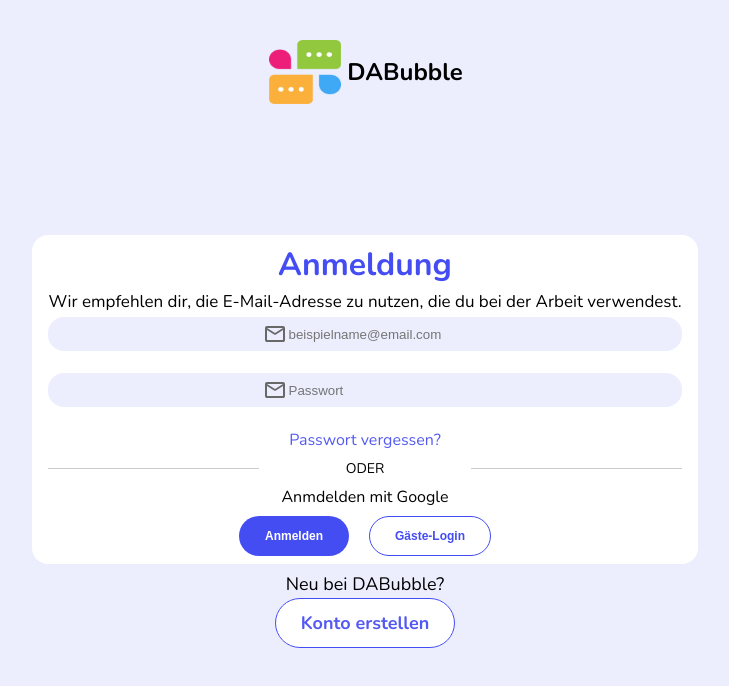
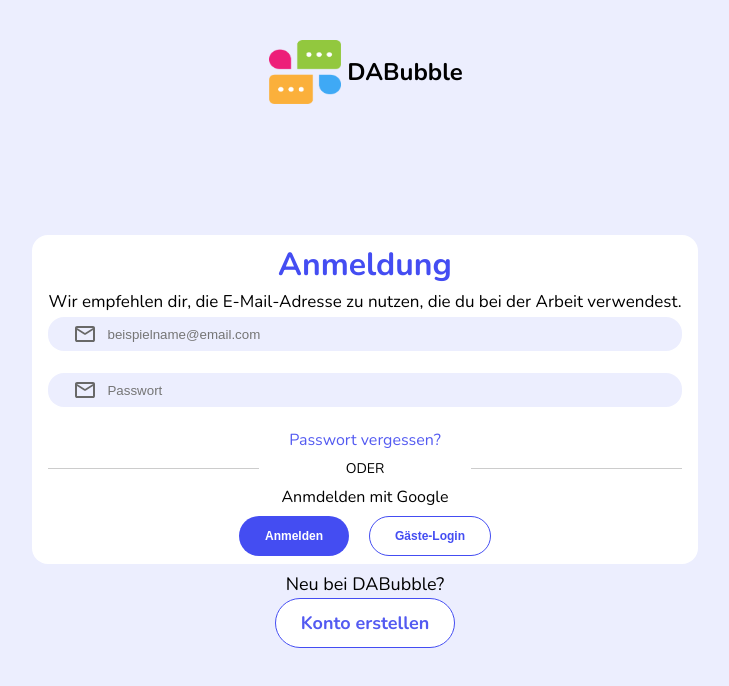
Before and after one commit to OezkanSarikaya/da-bubble, an Angular app: page / in a window 1280 px wide. Shown: the top 686 px of the page, without its empty margins (275-1004 px from the left). Built offline with nearby package versions, Linux system fonts and the light colour scheme.

Commit message:
login/input container justify

```diff
--- a/src/app/login/login.component.html
+++ b/src/app/login/login.component.html
@@ -6,7 +6,7 @@
       <h3>Wir empfehlen dir, die E-Mail-Adresse zu nutzen, die du bei der Arbeit verwendest.</h3>
       <form class="form">
         <div class="control">
-          <div class="container-input">
+          <div class="container-input-login">
             <svg width="30" height="30" viewBox="0 0 30 30" fill="none" xmlns="http://www.w3.org/2000/svg">
               <mask id="mask0_79092_726" style="mask-type:alpha" maskUnits="userSpaceOnUse" x="0" y="0" width="30" height="30">
               <rect width="30" height="30" fill="#D9D9D9"/>
@@ -22,7 +22,7 @@
           <div class="error">*Diese E-Mail E-Mail-Adresse ist leider ungültig.</div>
         </div>
         <div class="control">
-          <div class="container-input">
+          <div class="container-input-login">
             <svg width="30" height="30" viewBox="0 0 30 30" fill="none" xmlns="http://www.w3.org/2000/svg">
               <mask id="mask0_79092_726" style="mask-type:alpha" maskUnits="userSpaceOnUse" x="0" y="0" width="30" height="30">
               <rect width="30" height="30" fill="#D9D9D9"/>
--- a/src/app/login/login.component.scss
+++ b/src/app/login/login.component.scss
@@ -161,8 +161,10 @@
   }
 }
 
-.container-input{
+.container-input-login{
   @extend .container-input;
+  justify-content: start !important;
+  padding-left: 24px !important;
 }
 
 .color-svg{
--- a/src/assets/css/helper.scss
+++ b/src/assets/css/helper.scss
@@ -45,17 +45,15 @@
     display: block;
    .container-input{
     @extend .d-center;
+    gap: 8px;
+    @extend .border-radius;;
+    padding: 4px 8px;
+    background-color: $bg-field-color;
+    border: 1px solid transparent;
+    &:has(input:focus) {
+      border: 1px solid $main-color;
+    }
    }
-  }
-}
-
-.container-input{
-  @extend .border-radius;;
-  padding: 4px 8px;
-  background-color: $bg-field-color;
-  border: 1px solid transparent;
-  &:has(input:focus) {
-    border: 1px solid $main-color;
   }
 }
 
```
